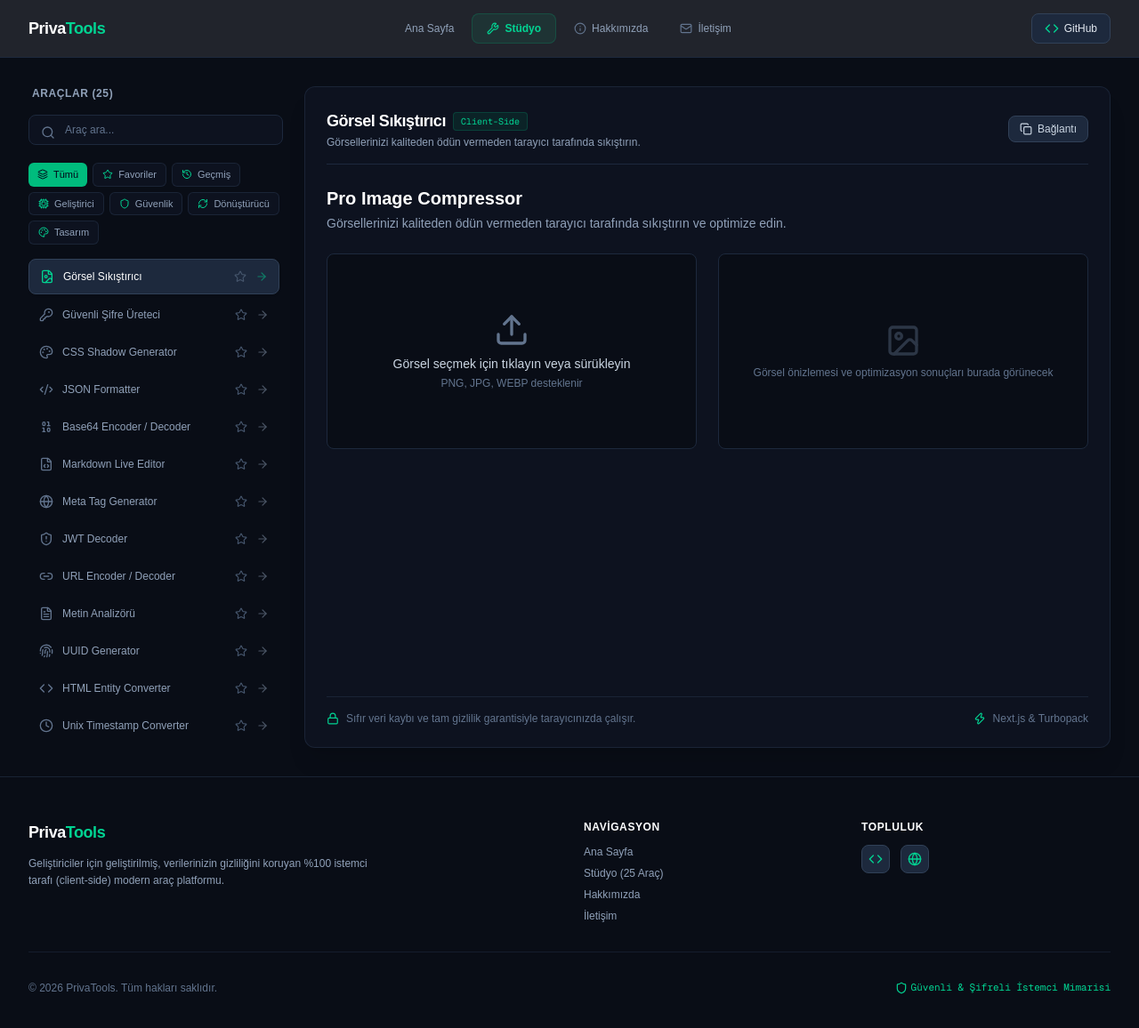
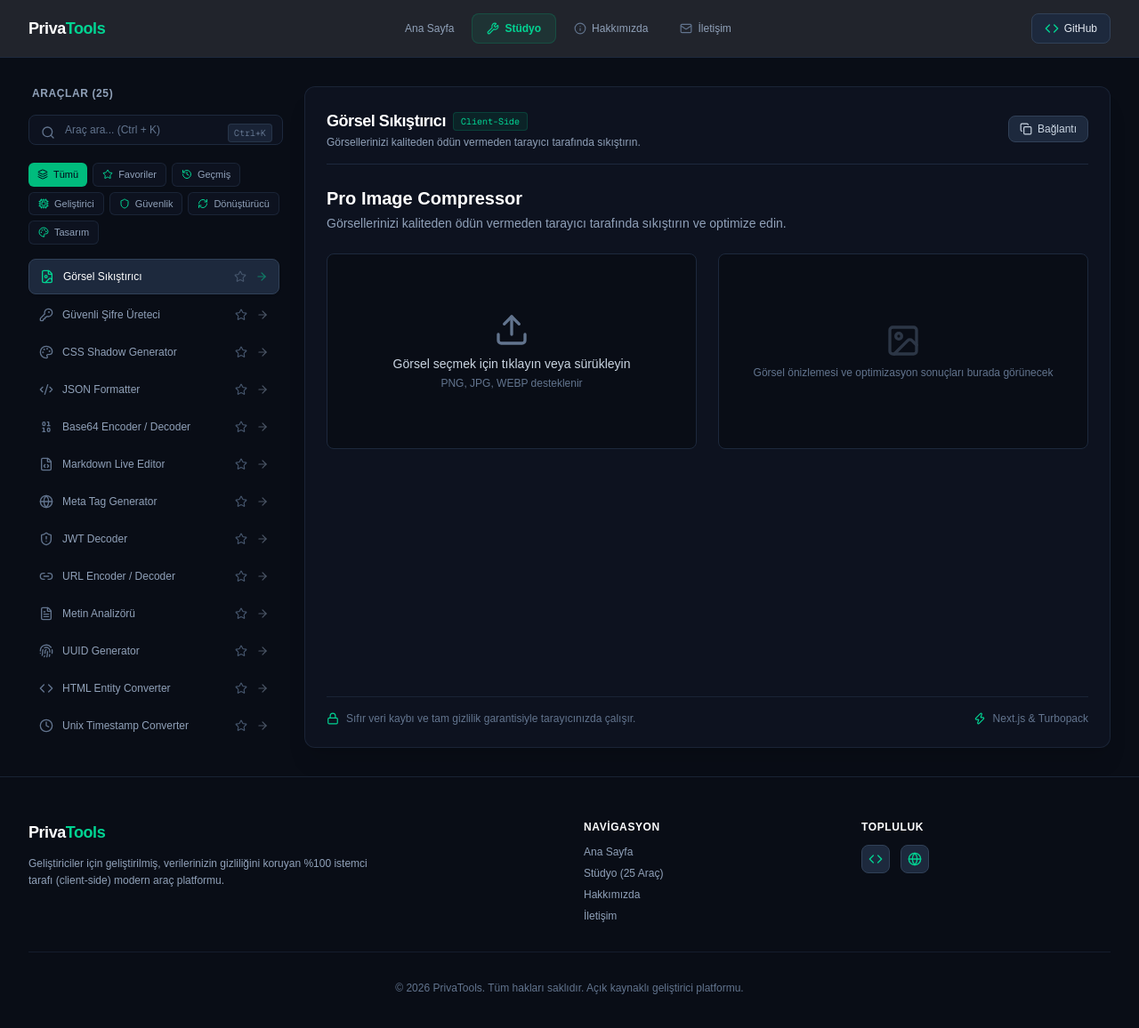
Before and after one commit to MuhammedEdev/privatools, a Next.js app: page /studio in a window 1280 px wide. Shown: the top 1156 px of the page at 89% size. Built offline with nearby package versions, Linux system fonts and the light colour scheme.

Commit message:
feat(studio): integrate Ctrl+K shortcut to instantly focus studio search input

```diff
--- a/src/app/studio/page.tsx
+++ b/src/app/studio/page.tsx
@@ -1,7 +1,7 @@
 // src/app/studio/page.tsx
 "use client";
 
-import { useState, useEffect } from "react";
+import { useState, useRef, useEffect } from "react";
 import {
   FileImage, KeyRound, Palette, Code2, Binary, FileCode, Globe,
   ShieldAlert, Link2, FileText, Fingerprint, Code, Clock, Pipette,
@@ -42,6 +42,21 @@ export default function StudioPage() {
   const [favorites, setFavorites] = useState<string[]>([]);
   const [recentTools, setRecentTools] = useState<string[]>([]);
   const [copied, setCopied] = useState(false);
+
+  const searchInputRef = useRef<HTMLInputElement>(null);
+
+  // Ctrl + K Klavye Kısayolu Entegrasyonu
+  useEffect(() => {
+    const handleKeyDown = (e: KeyboardEvent) => {
+      if ((e.ctrlKey || e.metaKey) && e.key.toLowerCase() === "k") {
+        e.preventDefault();
+        searchInputRef.current?.focus();
+      }
+    };
+
+    window.addEventListener("keydown", handleKeyDown);
+    return () => window.removeEventListener("keydown", handleKeyDown);
+  }, []);
 
   useEffect(() => {
     const savedFavs = localStorage.getItem("privatools_favorites");
@@ -143,12 +158,16 @@ export default function StudioPage() {
           <div className="relative">
             <Search className="w-4 h-4 text-slate-500 absolute left-3.5 top-3" />
             <input
+              ref={searchInputRef}
               type="text"
-              placeholder="Araç ara..."
+              placeholder="Araç ara... (Ctrl + K)"
               value={searchQuery}
               onChange={(e) => setSearchQuery(e.target.value)}
-              className="w-full bg-[#0D121F] border border-slate-800 rounded-lg pl-10 pr-3 py-2 text-xs text-white placeholder-slate-500 focus:outline-none focus:border-slate-700"
+              className="w-full bg-[#0D121F] border border-slate-800 rounded-lg pl-10 pr-12 py-2 text-xs text-white placeholder-slate-500 focus:outline-none focus:border-slate-700"
             />
+            <span className="absolute right-3 top-2.5 text-[10px] font-mono text-slate-500 bg-slate-800/80 px-1.5 py-0.5 rounded border border-slate-700/60">
+              Ctrl+K
+            </span>
           </div>
 
           <div className="flex flex-wrap gap-1.5 pt-1">
--- a/src/components/Footer.tsx
+++ b/src/components/Footer.tsx
@@ -1,6 +1,6 @@
 // src/components/Footer.tsx
 import Link from "next/link";
-import { Shield, Code, Globe } from "lucide-react";
+import { Code, Globe } from "lucide-react";
 
 export default function Footer() {
   return (
@@ -65,13 +65,9 @@ export default function Footer() {
 
       </div>
 
-      {/* Alt Telif Çizgisi */}
-      <div className="max-w-7xl mx-auto pt-8 border-t border-slate-800/60 flex flex-col sm:flex-row items-center justify-between text-xs text-slate-500 gap-4">
-        <p>© 2026 PrivaTools. Tüm hakları saklıdır.</p>
-        <div className="flex items-center gap-1 text-emerald-400 font-mono text-[11px]">
-          <Shield className="w-3.5 h-3.5" />
-          <span>Güvenli & Şifreli İstemci Mimarisi</span>
-        </div>
+      {/* Alt Telif Çizgisi (Rozet Kaldırıldı) */}
+      <div className="max-w-7xl mx-auto pt-8 border-t border-slate-800/60 text-center text-xs text-slate-500">
+        <p>© 2026 PrivaTools. Tüm hakları saklıdır. Açık kaynaklı geliştirici platformu.</p>
       </div>
     </footer>
   );
```
